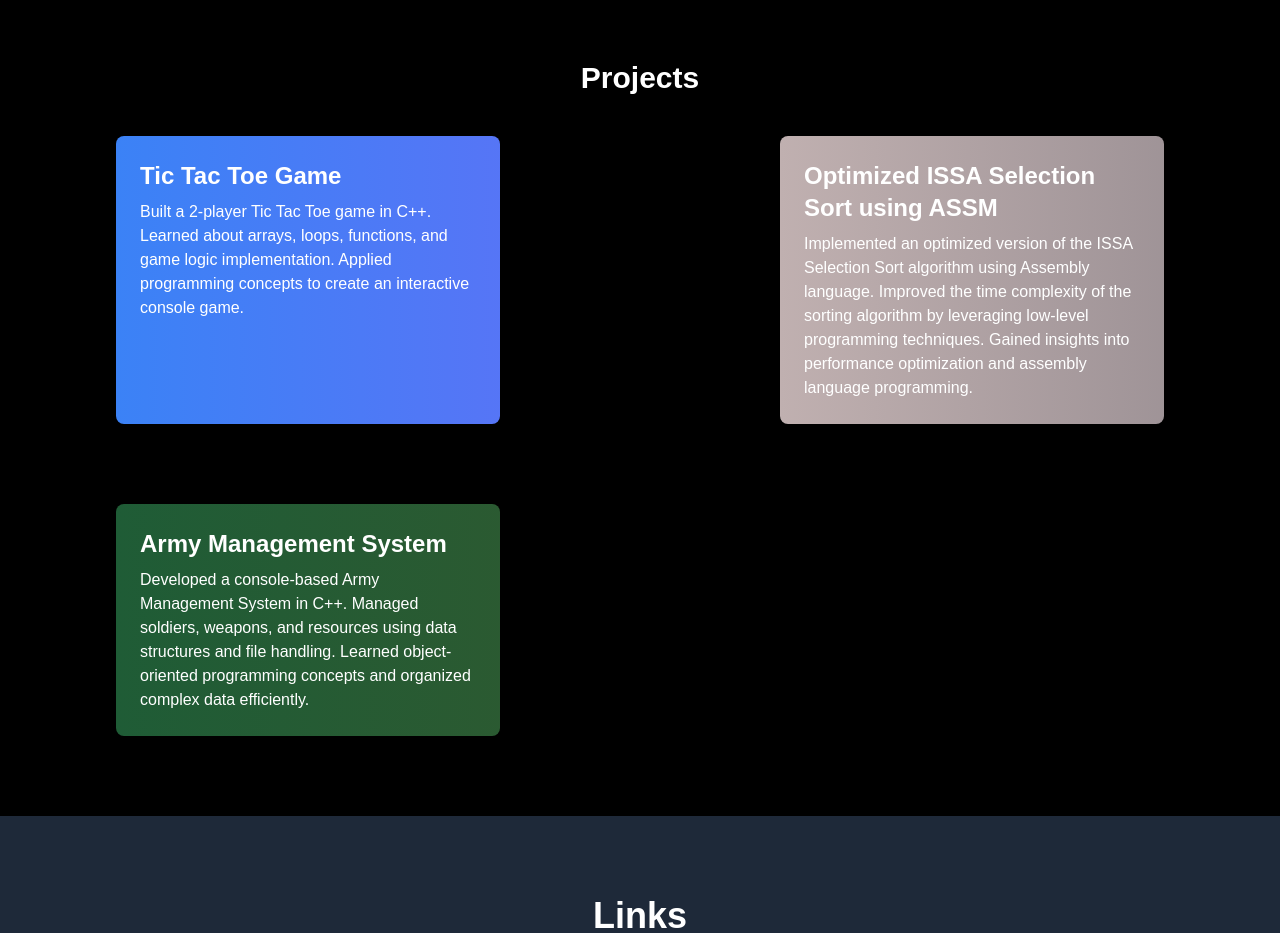
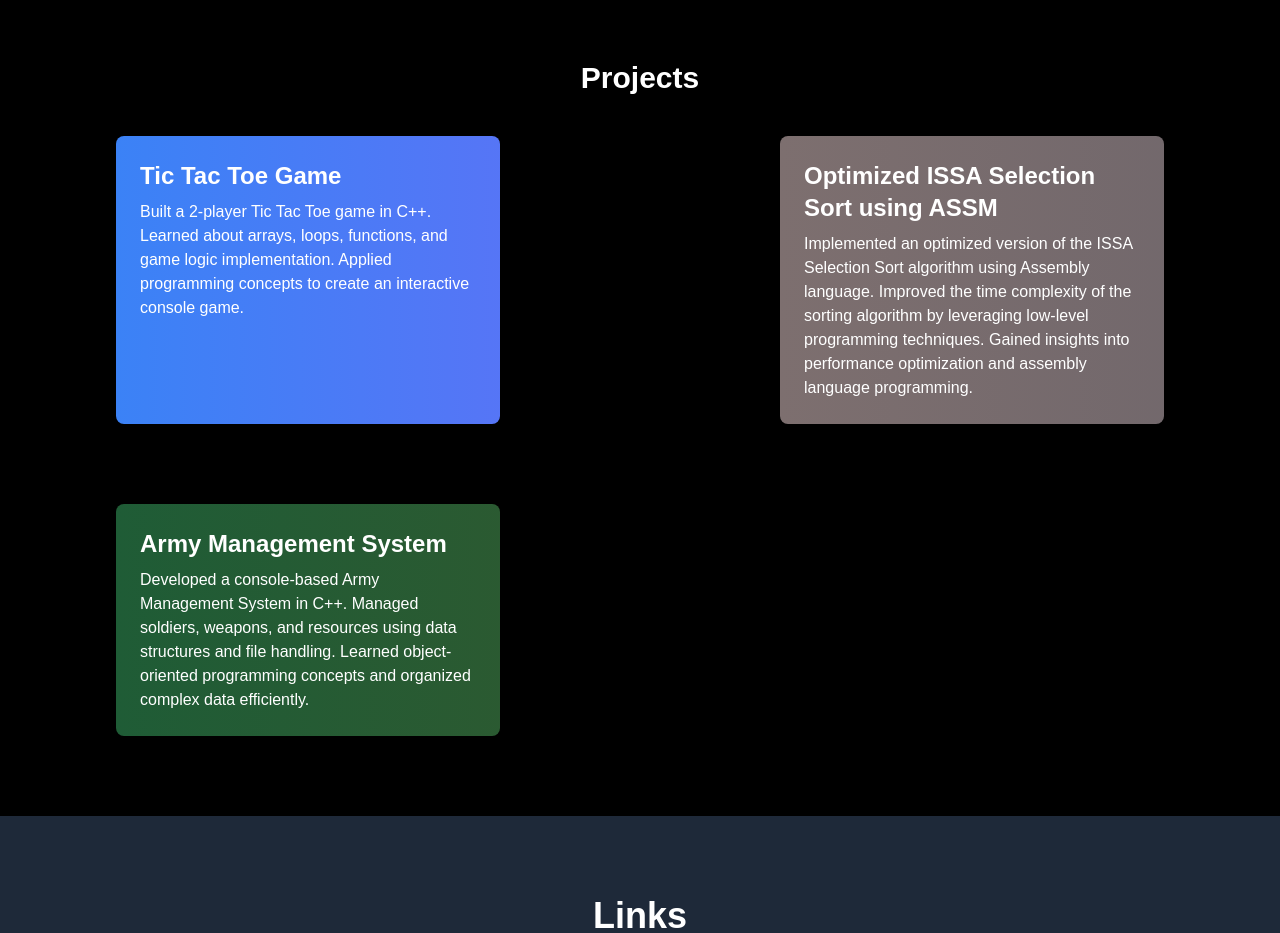
Before and after one commit to sameer890678/portfolio, a Next.js app: page / in a window 1280 px wide. Shown: the part 1180-2113 px from the top of the page. Built offline with nearby package versions, Linux system fonts and the light colour scheme.

Commit message:
changing color for ISSA

```diff
--- a/app/globals.css
+++ b/app/globals.css
@@ -60,7 +60,7 @@ body {
 
 /* ISSA Time complexity hover gradient */
 .issa-hover {
-  background: linear-gradient(270deg, #ccccc3, #5e5b66, #c0b0b0); /* orange → purple → blue */
+  background: linear-gradient(270deg, #ccccc3, #5e5b66, #7d6f6f); /* orange → purple → blue */
   background-size: 600% 600%; /* bigger size for smooth movement */
   transition: all 1.5s ease-in-out;
 }
```
